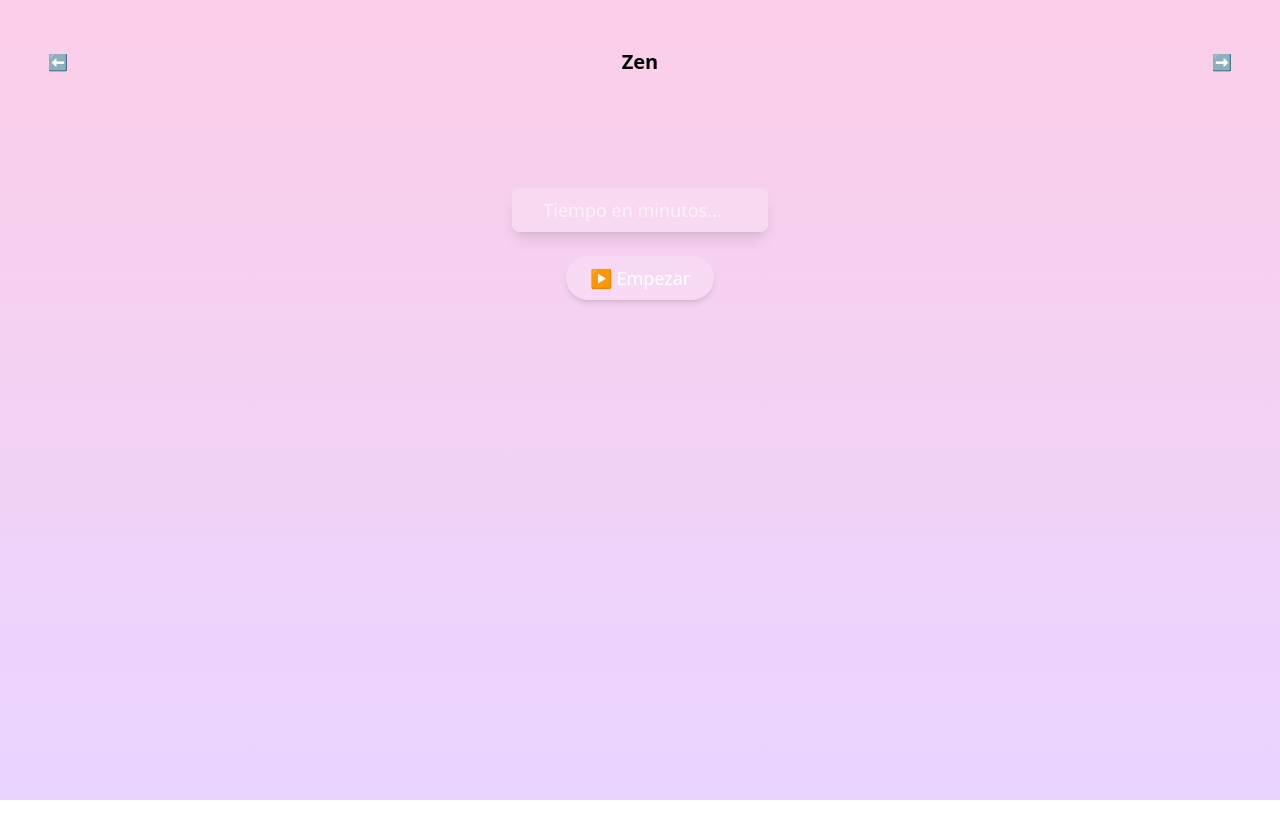
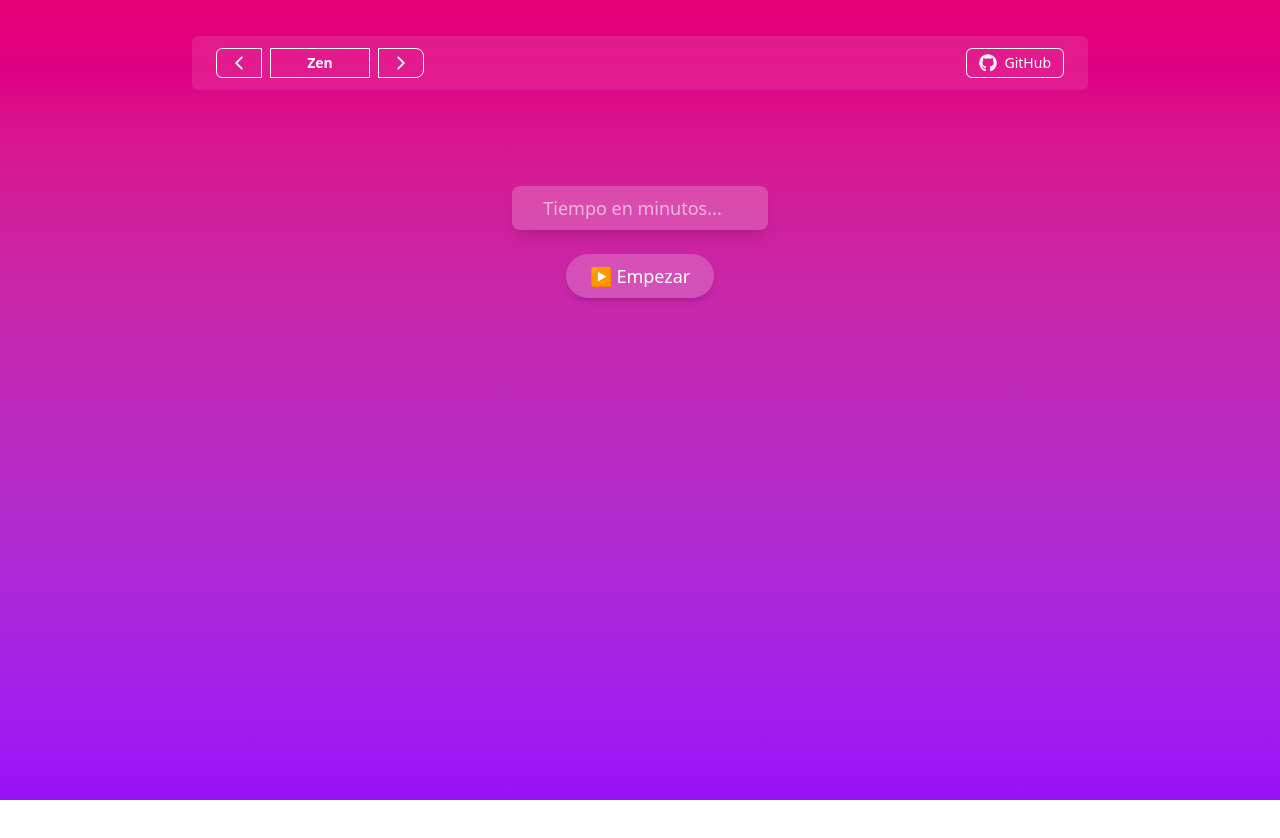
Before and after one commit to Luis3Fernando/Zen, a React (Vite) app: page / in a window 1280 px wide. Shown: the top 838 px of the page. Built offline with nearby package versions, Linux system fonts and the light colour scheme.

Commit message:
style: Cambio de diseño del header

```diff
--- a/src/components/Header.tsx
+++ b/src/components/Header.tsx
@@ -1,15 +1,52 @@
 import { useTheme } from '../hooks/useTheme';
+import { IoIosArrowBack, IoIosArrowForward  } from "react-icons/io";
+import { FaGithub } from 'react-icons/fa';
 
-function Header() {
+const Header = () => {
   const { theme, nextTheme, prevTheme } = useTheme();
 
   return (
-    <header className="flex justify-between items-center p-4">
-      <button onClick={prevTheme}>⬅️</button>
-      <h1 className="text-xl font-bold capitalize">{theme.name}</h1>
-      <button onClick={nextTheme}>➡️</button>
+    <header className="w-full flex justify-center mt-1">
+      <div className="w-[90%] max-w-4xl flex justify-between items-center px-6 py-3 bg-white/10 backdrop-blur-md rounded-md">
+        {/* Selector de temas */}
+        <div className="flex items-center">
+          {/* Botón anterior */}
+          <button
+            onClick={prevTheme}
+            className="px-3 py-1 border text-white border-white rounded-l-md text-sm hover:scale-105 transition-transform duration-200"
+          >
+            <IoIosArrowBack size={20}/>
+          </button>
+
+          {/* Nombre del tema */}
+          <div
+            className="px-3 py-1 mx-2 border border-white min-w-[100px] text-center font-semibold capitalize text-sm text-white"
+          >
+            {theme.name}
+          </div>
+
+          {/* Botón siguiente */}
+          <button
+            onClick={nextTheme}
+            className="px-3 py-1 text-white border border-white rounded-r-lg text-sm hover:scale-105 transition-transform duration-200"
+          >
+            <IoIosArrowForward size={20} />
+          </button>
+        </div>
+
+        {/* GitHub */}
+        <a
+          href="https://github.com/Luis3Fernando/Zen"
+          target="_blank"
+          rel="noopener noreferrer"
+          className="flex items-center text-white gap-2 px-3 py-1 border border-white rounded-md hover:scale-105 transition-transform duration-200 text-sm"
+        >
+          <FaGithub className="text-lg" />
+          <span>GitHub</span>
+        </a>
+      </div>
     </header>
-  )
-}
+  );
+};
 
-export default Header
+export default Header;
--- a/src/layout/DefaultLayout.tsx
+++ b/src/layout/DefaultLayout.tsx
@@ -13,11 +13,11 @@ const DefaultLayout = ({ children }: { children: React.ReactNode }) => {
   const Background = backgrounds[theme.name.toLowerCase()] || Zen;
 
   return (
-    <div className="relative w-full min-h-screen overflow-hidden">
+    <div className="relative w-full h-screen overflow-hidden">
       <div className="absolute top-0 left-0 w-full h-full z-0">
         <Background />
       </div>
-      <div className="relative z-10">
+      <div className="relative z-10 h-screen">
         <Header />
         {children}
       </div>
--- a/src/themes/Winter.tsx
+++ b/src/themes/Winter.tsx
@@ -1,7 +1,7 @@
 
 function Winter() {
     return (
-        <div className="fixed inset-0 bg-gradient-to-b from-orange-200 to-yellow-200 transition-all duration-500" />
+        <div className="fixed inset-0 bg-gradient-to-b from-orange-900 to-yellow-400 transition-all duration-500" />
     )
 }
 
--- a/src/themes/Zen.tsx
+++ b/src/themes/Zen.tsx
@@ -1,7 +1,7 @@
 
 function Zen() {
     return (
-        <div className="fixed inset-0 bg-gradient-to-b from-pink-200 to-purple-200 transition-all duration-500" />
+        <div className="fixed inset-0 bg-gradient-to-b from-pink-600 to-purple-600 transition-all duration-500" />
     )
 }
 
```
Also changed, not shown: src/styles/serenity.css (deleted, +0 -28 lines), src/styles/zen.css (added).
